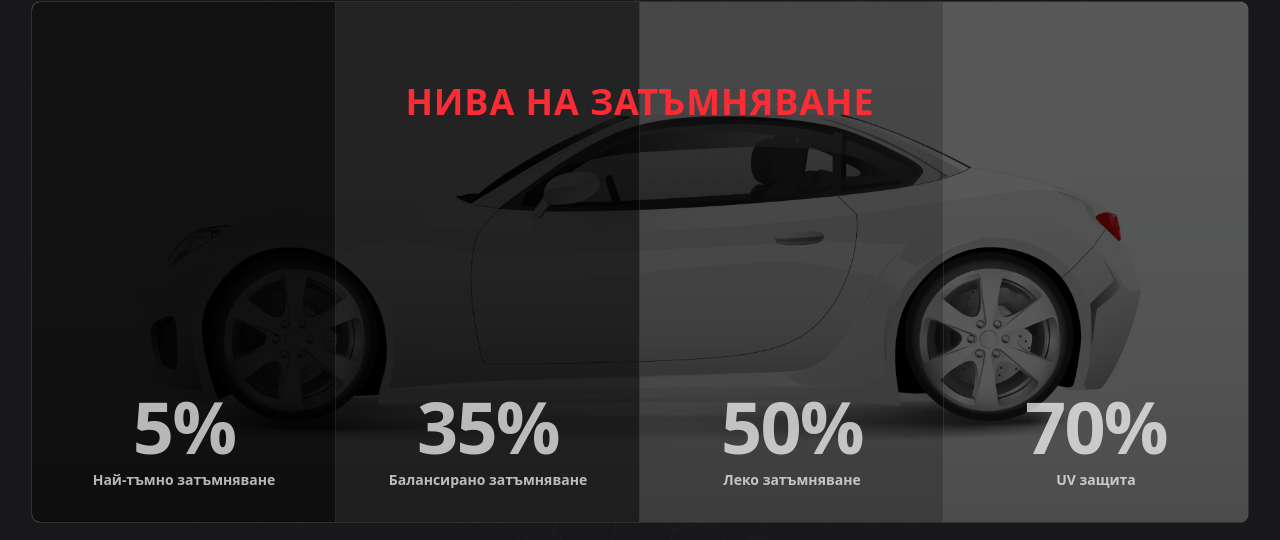
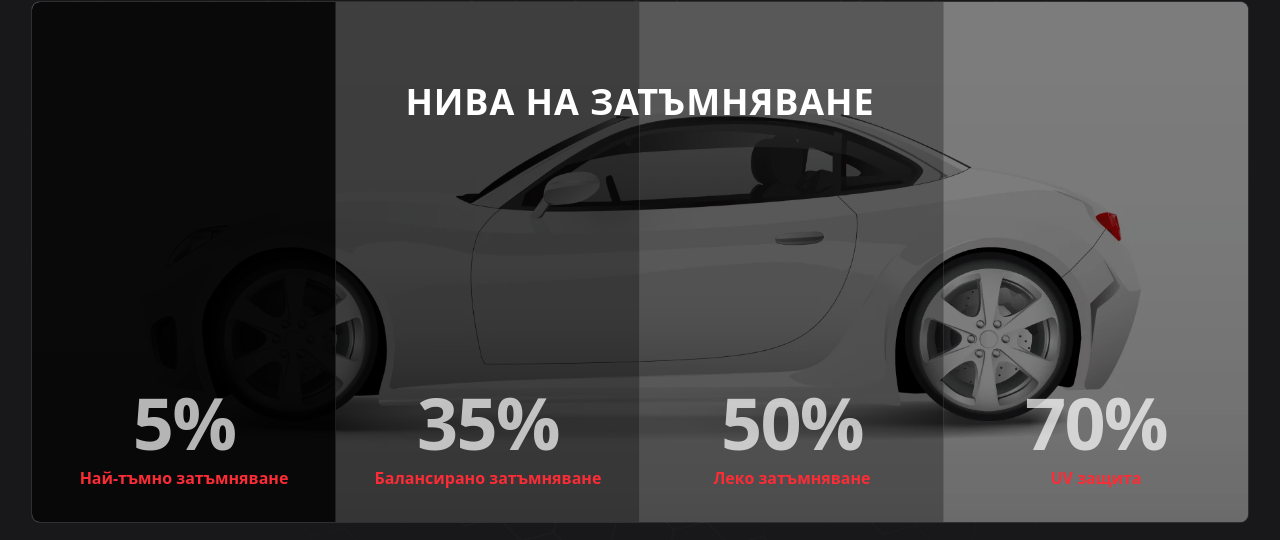
Before and after one commit to viktorHadz/ppf, a Vue app: page / in a window 1280 px wide. Shown: the part 2009-2549 px from the top of the page. Built offline with nearby package versions, Linux system fonts and the light colour scheme.

Commit message:
Hero-Video: saturation increase and darkening-layer Home-Carousel: hover effect & grid darken & group hover desktop effect

```diff
--- a/index.html
+++ b/index.html
@@ -1,10 +1,11 @@
-<!DOCTYPE html>
+<!doctype html>
 <html lang="">
   <head>
-    <meta charset="UTF-8">
-    <link rel="icon" href="/favicon.ico">
-    <meta name="viewport" content="width=device-width, initial-scale=1.0">
-    <title>Vite App</title>
+    <meta charset="UTF-8" />
+    <link rel="icon" href="/favicon.ico" />
+    <meta name="viewport" content="width=device-width, initial-scale=1.0" />
+    <link rel="preload" as="image" href="/hero/img/home-hero-poster.webp" />
+    <title>Car PPF - IDO Group</title>
   </head>
   <body>
     <div id="app"></div>
--- a/src/components/global/TheWelcome.vue
+++ b/src/components/global/TheWelcome.vue
@@ -19,7 +19,6 @@ defineProps({
   },
 
   videoMp4: { type: String, default: '' },
-  videoWebm: { type: String, default: '' },
   poster: { type: String, default: '' },
 })
 </script>
@@ -29,19 +28,19 @@ defineProps({
     <!-- Video background -->
     <video
       v-if="showVideo"
-      class="absolute inset-0 h-full w-full object-cover"
+      class="absolute inset-0 h-full w-full object-cover saturate-150"
       autoplay
       muted
       loop
       playsinline
+      decoding="async"
       preload="metadata"
       :poster="poster"
       aria-hidden="true"
     >
-      <source v-if="videoWebm" :src="videoWebm" type="video/webm" />
       <source v-if="videoMp4" :src="videoMp4" type="video/mp4" />
     </video>
-
+    <div v-if="showVideo" class="absolute inset-0 bg-black/55"></div>
     <!-- A fallback bg - if video is missing or blocked -->
     <div v-if="showVideo" class="absolute inset-0 bg-black/25"></div>
 
--- a/src/views/HomeView.vue
+++ b/src/views/HomeView.vue
@@ -196,12 +196,12 @@ const features2 = [
 
           <!-- Title -->
           <h2
-            class="pointer-events-none absolute inset-x-0 top-6 sm:top-20 z-20 text-red-500 uppercase text-center font-bold text-2xl sm:text-4xl tracking-wide"
+            class="pointer-events-none absolute inset-x-0 top-6 sm:top-20 z-20 text-white uppercase text-center font-bold text-2xl sm:text-4xl tracking-wide"
           >
             Нива на затъмняване
           </h2>
 
-          <!-- MOBILE CHEVRONS (only on mobile) -->
+          <!-- MOBILE-ONLY: Chevrons -->
           <button
             v-show="canLeft"
             type="button"
@@ -244,29 +244,31 @@ const features2 = [
                 <dd class="order-first text-7xl font-semibold tracking-tight text-white/75">
                   {{ stat.value }}
                 </dd>
-                <dt class="mt-2 text-sm font-semibold text-white/70">
+                <dt class="mt-2 text-sm font-semibold text-red-500">
                   {{ stat.name }}
                 </dt>
               </div>
             </div>
 
-            <!-- DESKTOP: your nice grid -->
+            <!-- DESKTOP: grid -->
             <div class="hidden sm:grid sm:grid-cols-2 lg:grid-cols-4">
               <div
                 v-for="(stat, i) in stats"
                 :key="stat.id"
-                class="relative flex flex-col justify-end p-8 min-h-[520px] text-center"
+                class="group relative flex flex-col justify-end p-8 min-h-[520px] text-center"
                 :class="[
-                  i === 0 && 'bg-black/90',
-                  i === 1 && 'bg-black/80',
-                  i === 2 && 'bg-black/60',
-                  i === 3 && 'bg-black/50',
+                  i === 0 && 'bg-black/95',
+                  i === 1 && 'bg-black/65',
+                  i === 2 && 'bg-black/50',
+                  i === 3 && 'bg-black/30',
                 ]"
               >
-                <dd class="order-first text-7xl font-semibold tracking-tight text-white/70">
+                <dd
+                  class="order-first text-7xl font-semibold tracking-tight text-white/70 group-hover:-translate-y-30 transition-all duration-200 delay-100 group-hover:text-red-500 select-none"
+                >
                   {{ stat.value }}
                 </dd>
-                <dt class="mt-2 text-sm font-semibold text-white/70">
+                <dt class="mt-2 font-semibold text-red-500">
                   {{ stat.name }}
                 </dt>
 
```
